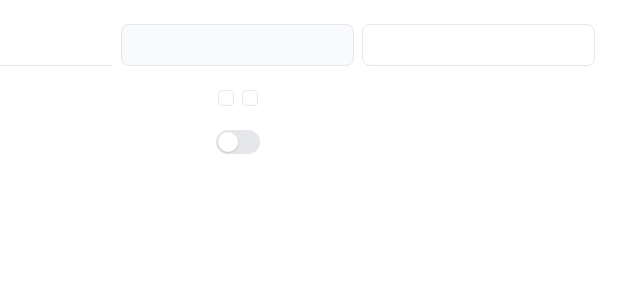
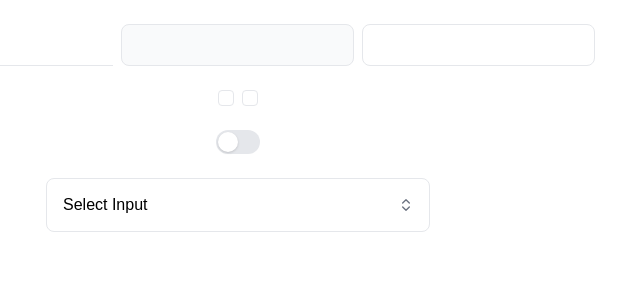
Before and after one commit to m0bar3z/nextjs-tailwind-design-system, a Next.js app: page / in a window 1280 px wide. Shown: the top 300 px of the page, without its empty margins (402-1042 px from the left). Built offline with nearby package versions, Linux system fonts and the light colour scheme; a web font is replaced by a local one.

Commit message:
feat: native select component

```diff
--- a/package.json
+++ b/package.json
@@ -11,6 +11,7 @@
   },
   "dependencies": {
     "clsx": "^2.1.1",
+    "lucide-react": "^0.544.0",
     "next": "15.3.1",
     "react": "^19.0.0",
     "react-dom": "^19.0.0"
--- a/src/app/page.tsx
+++ b/src/app/page.tsx
@@ -1,6 +1,13 @@
 import Checkbox from "@/components/atoms/FormControls/Checkbox/Checkbox";
 import Input from "@/components/atoms/FormControls/Input/Input";
+import Select from "@/components/atoms/FormControls/Select/Select";
 import Switch from "@/components/atoms/FormControls/Switch/Switch";
+
+const selectOptions = [
+  { label: "Education", value: "edu" },
+  { label: "Science", value: "sci" },
+  { label: "Art", value: "art" },
+];
 
 export default function HomePage() {
   return (
@@ -19,6 +26,10 @@ export default function HomePage() {
       <div className="flex w-full items-center justify-center gap-2">
         <Switch />
       </div>
+
+      <div className="flex w-full items-center justify-center gap-2">
+        <Select options={selectOptions} />
+      </div>
     </div>
   );
 }
--- /dev/null
+++ b/src/components/atoms/FormControls/Select/Select.css
@@ -0,0 +1,11 @@
+@reference '../../../../styles/globals.css';
+
+.ds-select {
+  @apply border-ds-gray-200 w-96 appearance-none rounded-lg border px-4 py-3.5 transition-shadow outline-none;
+  @apply focus:border-ds-blue-600 focus:shadow-ds-focus;
+  @apply disabled:bg-ds-gray-50 disabled:border-ds-gray-100 disabled:text-ds-gray-300 disabled:pointer-events-none;
+}
+
+option {
+  @apply p-5;
+}
--- /dev/null
+++ b/src/components/atoms/FormControls/Select/Select.tsx
@@ -0,0 +1,39 @@
+import clsx from "clsx";
+import { ChevronsUpDown } from "lucide-react";
+import { SelectHTMLAttributes } from "react";
+import "./Select.css";
+
+type Option = { value: string | number; label: string };
+
+interface Props extends SelectHTMLAttributes<HTMLSelectElement> {
+  multiSelect?: boolean;
+  options?: Option[];
+}
+
+const Select = ({ multiSelect, options, className, ...rest }: Props) => {
+  return (
+    <div className="relative">
+      <span
+        className={clsx(
+          "py3.5 absolute right-0 flex h-full items-center px-4",
+          rest.disabled ? "text-ds-gray-300" : "text-ds-gray-500"
+        )}
+      >
+        <ChevronsUpDown width={16} height={16} />
+      </span>
+
+      <select className={clsx("ds-select", className)} {...rest}>
+        <option value="" className="hidden">
+          Select Input
+        </option>
+        {options?.map(opt => (
+          <option key={opt.value} value={opt.value}>
+            {opt.label}
+          </option>
+        ))}
+      </select>
+    </div>
+  );
+};
+
+export default Select;
```
Also changed, not shown: 1 other file (tests, documents, lock files or other folders).
